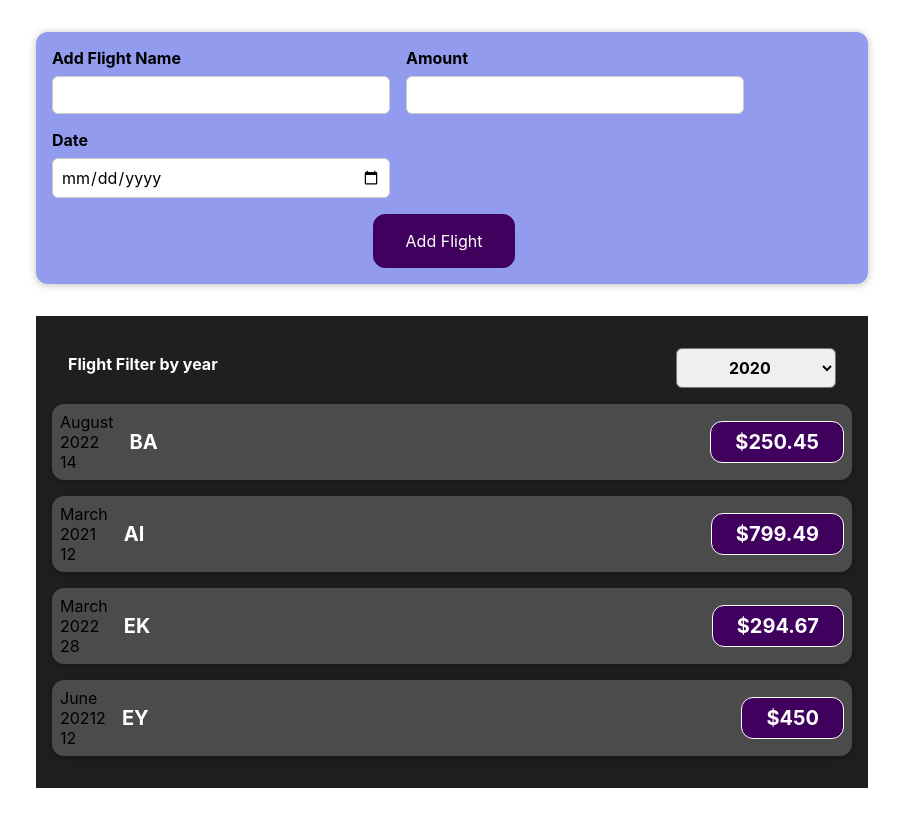
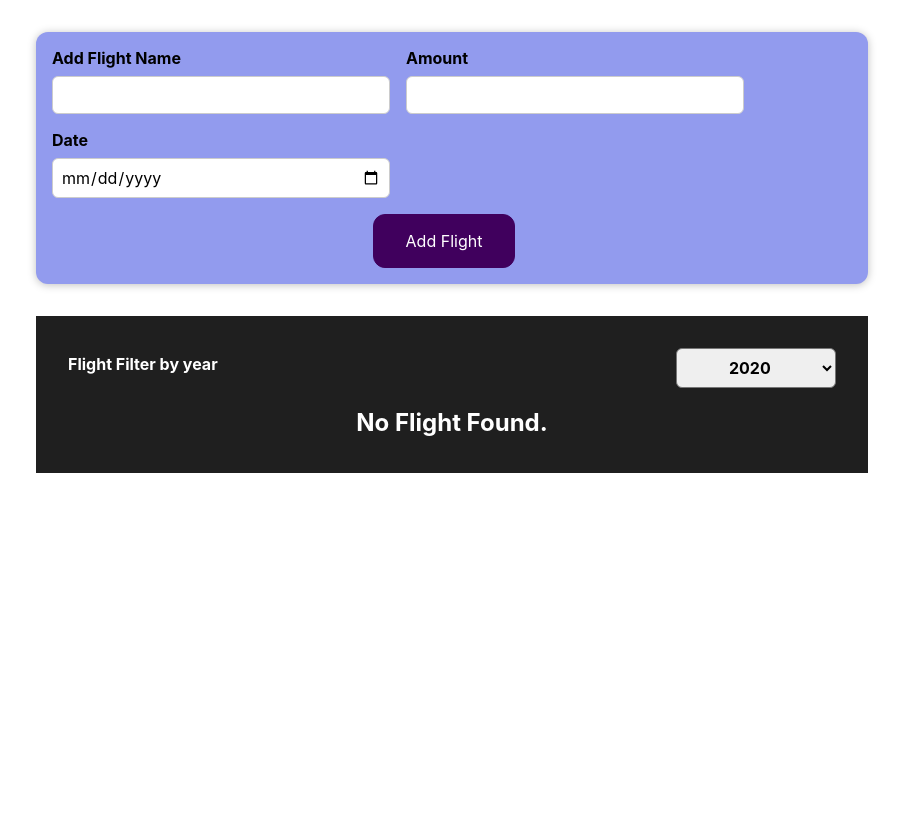
Before and after one commit to sarveshhome/react-complete, a React (Create React App) app in the folder firstcomponet/: page / in a window 1280 px wide. Shown: the whole page, without its empty margins (188-1091 px from the left). Built offline with nearby package versions, Linux system fonts and the light colour scheme.

Commit message:
fix bug and settings

```diff
--- a/firstcomponet/src/App.js
+++ b/firstcomponet/src/App.js
@@ -1,4 +1,4 @@
-import { React, useState , useEffect } from 'react';
+import { React, useState } from 'react';
 import logo from './logo.svg';
 import './App.css';
 
@@ -24,12 +24,12 @@ const DUMMY_FLIGHT = [
     id: 'e4',
     title: 'EY',
     amount: 450,
-    date: new Date(20212, 5, 12),
+    date: new Date(2021, 5, 12),
   },
 ];
 
 function App(props) {
-  console.log(props);
+
   //const[filteredYear,setFilteredYear] = useState('2020');
 
 
@@ -43,8 +43,6 @@ function App(props) {
 
 
   const addFlightHandler =(flights)=>{
-     console.log('app.js');
-     console.log(flights);
      setFlightsdata((prevFlight) =>{
        return [flights,...prevFlight];
      })
--- a/firstcomponet/src/components/Flight/Flight.js
+++ b/firstcomponet/src/components/Flight/Flight.js
@@ -3,6 +3,7 @@ import React ,{useState} from 'react';
 import FlightItem from './FlightItem';
 import FlightCard from '../UI/FlightCard';
 import FlightFilter from './FlightFilter';
+import FlightList from './FlightList';
 import './Flight.css';
 
 const Flight = (props)=> {
@@ -12,8 +13,9 @@ const Flight = (props)=> {
     const filterChangeHandler = (selectedYear) => {
       setFilteredYear(selectedYear);
     };
-
-
+    const filteredFlight = props.items.filter((flight) => {
+      return flight.date.getFullYear().toString() === filteredYear;
+    });
 
     return (
       <div>
@@ -22,14 +24,7 @@ const Flight = (props)=> {
             selected={filteredYear}
             onChangeFilter={filterChangeHandler}
           />
-          {props.items.map((flight) => (
-            <FlightItem
-              key={flight.id}
-              title={flight.title}
-              amount={flight.amount}
-              date={flight.date}
-            />
-          ))}
+         <FlightList items={filteredFlight} />
         </FlightCard>
       </div>
     );
--- a/firstcomponet/src/components/Flight/FlightFilter.js
+++ b/firstcomponet/src/components/Flight/FlightFilter.js
@@ -4,13 +4,8 @@ import './FlightFilter.css';
 const FlightFilter = (props) => {
 
   const dropdownChangeHandler = (event) => {
-    console.log(event);
-    console.log('flight filter');
-    console.log(event.target.value);
-    props.onChangeFilter(event.target.value);
+     props.onChangeFilter(event.target.value);
   };
-
-
         return (
             <div className='flight-filter'>
             <div className='flight-filter__control'>
--- /dev/null
+++ b/firstcomponet/src/components/Flight/FlightList.css
@@ -0,0 +1,9 @@
+.Flight-list {
+    list-style: none;
+    padding: 0;
+  }
+
+  .Flight-list__fallback {
+    color: white;
+    text-align: center;
+  }
--- /dev/null
+++ b/firstcomponet/src/components/Flight/FlightList.js
@@ -0,0 +1,26 @@
+import React from 'react';
+
+import FlightItem from './FlightItem';
+import './FlightList.css';
+
+const FlightList = (props) => {
+
+  if (props.items.length === 0) {
+    return (<h2 className='Flight-list__fallback'>  No Flight Found.</h2>);
+  }
+
+  return (
+    <ul className='Flight-list'>
+      {props.items.map((expense) => (
+        <FlightItem
+          key={expense.id}
+          title={expense.title}
+          amount={expense.amount}
+          date={expense.date}
+        />
+      ))}
+    </ul>
+  );
+};
+
+export default FlightList;
--- a/firstcomponet/src/components/UI/FlightCard.js
+++ b/firstcomponet/src/components/UI/FlightCard.js
@@ -1,6 +1,7 @@
 import React from 'react';
 
 const FlightCard =(props) =>{
+           console.log(props);
             const classes = 'flightcard ' + props.className;
             return (<div className={classes}>{props.children}</div>);
 }
```
